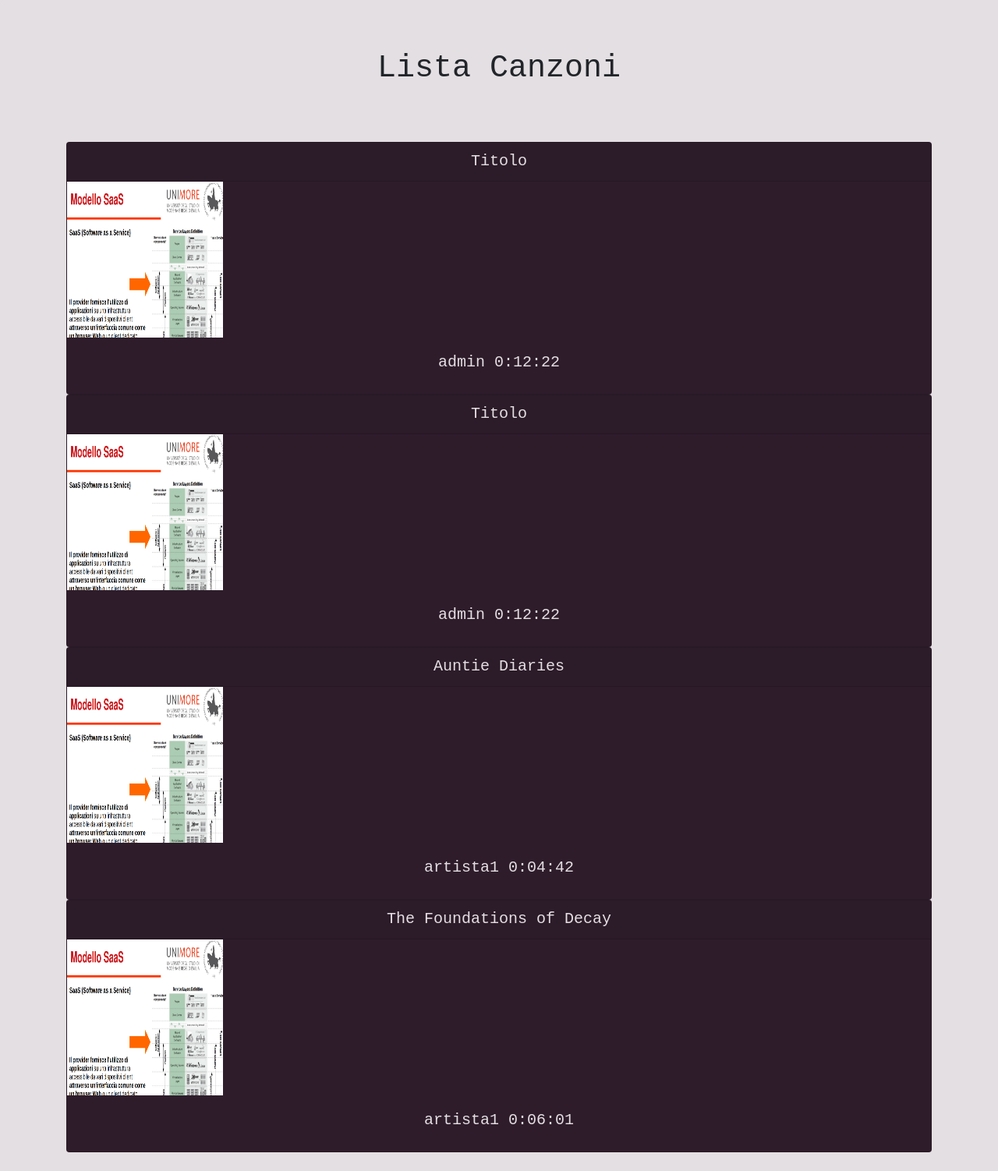
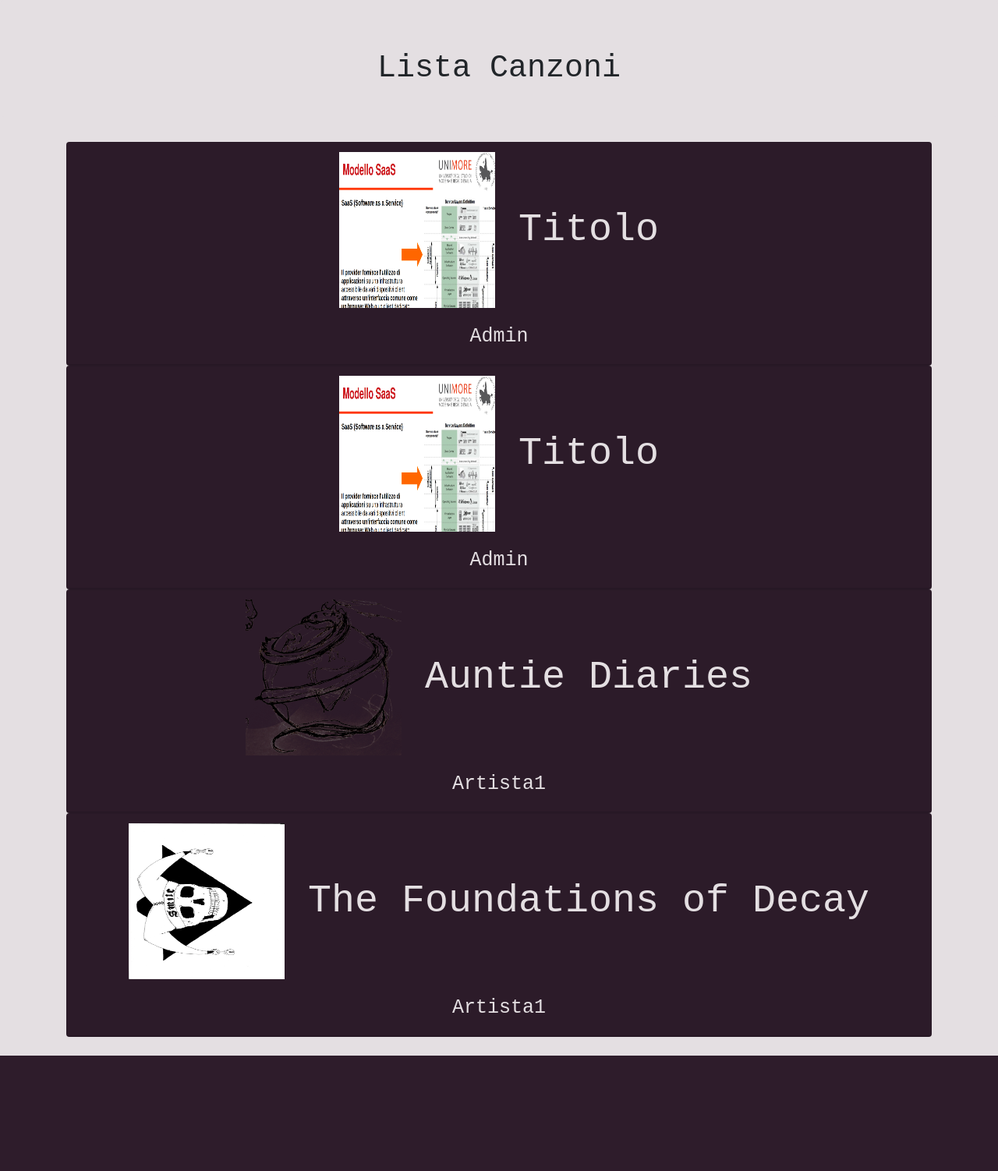
Before and after one commit to Ruvsil/tecnologie-web, a Django app: page /gestione/listacanzoni/ in a window 1280 px wide. Shown: the part 56-1558 px from the top of the page at 78% size. After the commit the page ends 1410 px from the top, so only its background shows below. Run offline with Django 4.2, Linux system fonts and the light colour scheme; data comes from the database, SQL or seed files in the repository; both versions use the stored data as it was after the commit; some libraries are stand-ins or nearby versions.

Commit message:
cambiamenti a pagina lista e creazione pagina dettaglicanzone

```diff
--- a/PyGenius/PyGenius/settings.py
+++ b/PyGenius/PyGenius/settings.py
@@ -131,4 +131,4 @@
 DEFAULT_AUTO_FIELD = 'django.db.models.BigAutoField'
 
 MEDIA_URL = '/covers/'
-MEDIA_ROOT = os.path.join(BASE_DIR,'media','covers/')
+MEDIA_ROOT = os.path.join(BASE_DIR,'static','covers/')
--- a/PyGenius/gestione/templates/gestione/listacanzoni.html
+++ b/PyGenius/gestione/templates/gestione/listacanzoni.html
@@ -1,20 +1,27 @@
 {% extends 'base.html' %}
 
-{% block header1 %}Lista Canzoni{% endblock %}
+{% block header1 %}{{view.title}}{% endblock %}
+
+{% block title %} {{view.title}} {% endblock %}
 
 {% load static %}
 
 {% block content %}
 {% for can in object_list %}
-<div class="card d-flex justify-content-center " style="background-color:#2E1C2B;width:75">
-  <h5 class="card-header" style="color:#E4DFE2;height:50px"> {{can.titolo|capfirst}}
+<div class="card d-flex justify-content-center " style="background-color:#2E1C2B">
+
+  <h5 class="card-header" style="color:#E4DFE2;font-size:50px;text-align:center">
+        <img src="{% static can.cover.url %}" width="200"  height="200" style="align:left">
+
+
+          <a style="color:#E4DFE2;ext-align:center" href="{% url 'gestione:dettagliacanzone' can.pk %}">
+              {{can.titolo|capfirst}}
+              <br>
+              <a class="card-body" style="color:#E4DFE2;font-size:25px" href="{% url 'gestione:dettagliacanzone' can.autore.pk %}">{{can.autore|capfirst}}</a>
+
+          </a>
 
   </h5>
-
-  <img src="{% static '/covers/saas.png' %}" width="200"  height="200">
-
-  <h5 class="card-body" style="color:#E4DFE2">{{can.autore}} {{can.durata}} </h5>
-
 </div>
 {% endfor %}
 
--- a/PyGenius/gestione/urls.py
+++ b/PyGenius/gestione/urls.py
@@ -6,4 +6,5 @@
 urlpatterns = [
     path('creacanzone/', CreaCanzone.as_view(), name='creacanzone'),
     path('listacanzoni/', ListaCanzoni.as_view(), name='listacanzoni'),
+    path('dettagliacanzone/<pk>/', DettagliaCanzone.as_view(), name='dettagliacanzone'),
 ]
--- a/PyGenius/gestione/views.py
+++ b/PyGenius/gestione/views.py
@@ -30,4 +30,9 @@
 
 class ListaCanzoni(ListView):
     model = Canzone
+    title = 'Lista Canzoni'
     template_name = 'gestione/listacanzoni.html'
+
+class DettagliaCanzone(DetailView):
+    model = Canzone
+    template_name = 'gestione/dettagliacanzone.html'
--- a/PyGenius/templates/base.html
+++ b/PyGenius/templates/base.html
@@ -20,7 +20,7 @@
 </head>
 
 
-<title>{% block title %} {% endblock %}</title>
+<title  >♫ PyGenius ♫ {% block title %} {% endblock %}</title>
 
 <style>
     .navbar-custom {
@@ -29,6 +29,9 @@
     }
     .navbar-custom .navbar-brand, .navbar-custom .navbar-text, .navbar-custom .nav-item{
         color: #893168
+    }
+    .navbar-custom .navbar-expand-sm {
+        color: #ffffff
     }
 </style>
 
@@ -114,7 +117,7 @@
   <div class="container" style='margin-top:30px'>
 
       <div class="col-sm-22">
-        <center>
+
 
 
 
@@ -128,7 +131,7 @@
         <p>Sunt in culpa qui officia deserunt mollit anim id est laborum consectetur adipiscing elit, sed do eiusmod tempor incididunt ut labore et dolore magna aliqua. Ut enim ad minim veniam, quis nostrud exercitation ullamco.</p>
         {% endblock %}
         <br>
-        </center>
+
       </div>
     </div>
 
```
Also changed, not shown: PyGenius/gestione/templates/gestione/dettagliacanzone.html (added, +29 -0 lines), PyGenius/db.sqlite3, PyGenius/media/covers/gggg.png (added), PyGenius/static/covers/gggg.png (added), PyGenius/static/covers/nero.jpg (added).
